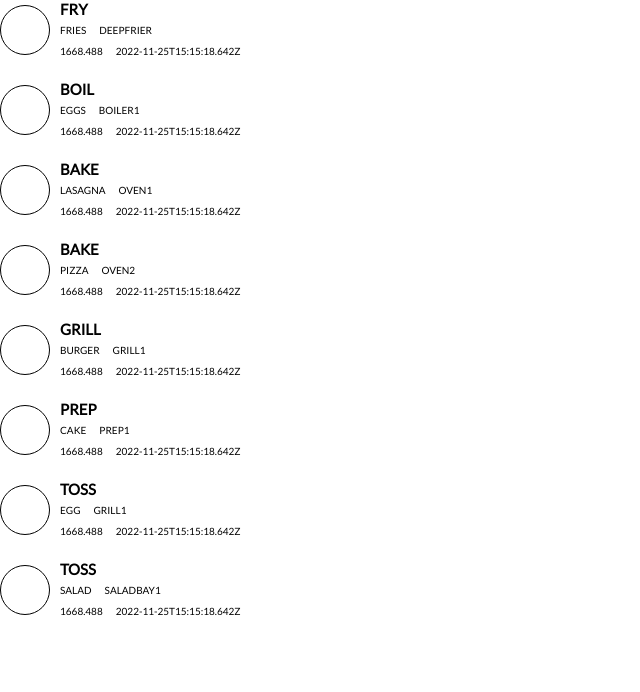
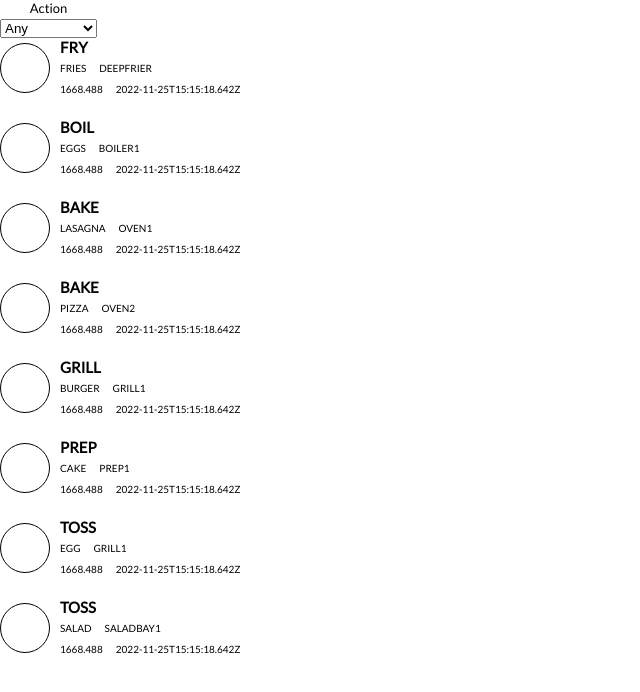
Before and after one commit to sonuram553/drishti-test, a React (Create React App) app: page / in a window 1280 px wide. Shown: the top 692 px of the page, without its empty margins (0-640 px from the left). Built offline with nearby package versions, Linux system fonts and the light colour scheme.

Commit message:
Create Filter component

```diff
--- a/src/components/ActionList.jsx
+++ b/src/components/ActionList.jsx
@@ -1,10 +1,10 @@
-import data from "../data";
+import { actionListData } from "../data";
 import ActionCard from "./ActionCard";
 
 const ActionList = () => {
   return (
     <section className="action-list">
-      {data.map((action) => (
+      {actionListData.map((action) => (
         <ActionCard key={action.id} action={action} />
       ))}
     </section>
--- a/src/components/App.jsx
+++ b/src/components/App.jsx
@@ -1,7 +1,14 @@
+import { actions } from "../data";
 import ActionList from "./ActionList";
+import Filter from "./Filter";
 
 function App() {
-  return <ActionList />;
+  return (
+    <section>
+      <Filter type={"action"} values={actions} />
+      <ActionList />
+    </section>
+  );
 }
 
 export default App;
--- /dev/null
+++ b/src/components/Filter.jsx
@@ -0,0 +1,17 @@
+const Filter = ({ type, values }) => {
+  return (
+    <div className="filter">
+      <label for={type}>{type}</label>
+      <select id={type}>
+        <option value="any">Any</option>
+        {values.map((item) => (
+          <option key={item} value={item}>
+            {item}
+          </option>
+        ))}
+      </select>
+    </div>
+  );
+};
+
+export default Filter;
--- a/src/data.js
+++ b/src/data.js
@@ -1,3 +1,39 @@
+const actions = [
+  "grill",
+  "toss",
+  "prep",
+  "bake",
+  "dress",
+  "presentation",
+  "boil",
+  "fry",
+];
+
+const stations = [
+  "dispatch1",
+  "dispatch2",
+  "saladbay1",
+  "saladbay2",
+  "deepfrier",
+  "boiler1",
+  "oven1",
+  "oven2",
+  "prep1",
+  "prep2",
+  "grill1",
+];
+
+const dishes = [
+  "fires",
+  "eggs",
+  "lasagna",
+  "pizza",
+  "burger",
+  "cake",
+  "egg",
+  "salad",
+];
+
 const data = [
   {
     id: 1,
@@ -65,4 +101,4 @@ const data = [
   },
 ];
 
-export default data;
+export { actions, stations, dishes, data as actionListData };
--- /dev/null
+++ b/src/style/_filter.scss
@@ -0,0 +1,15 @@
+.filter {
+  display: inline-flex;
+  align-items: center;
+  flex-direction: column;
+  text-transform: capitalize;
+
+  label {
+    font-size: 1.3rem;
+    margin-bottom: 3px;
+  }
+
+  select {
+    text-transform: capitalize;
+  }
+}
--- a/src/style/index.scss
+++ b/src/style/index.scss
@@ -1,3 +1,4 @@
 @import "reset";
+@import "filter";
 @import "action-card";
 @import "action-list";
```
